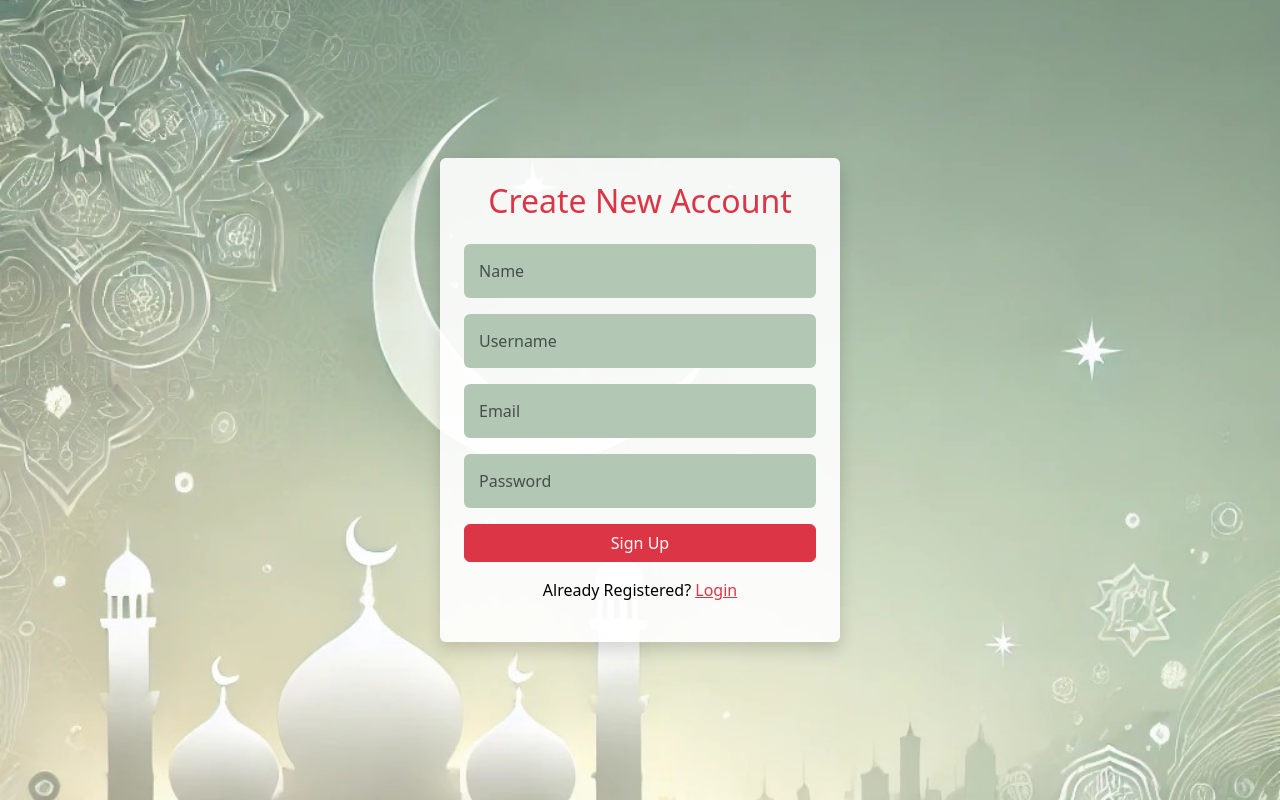
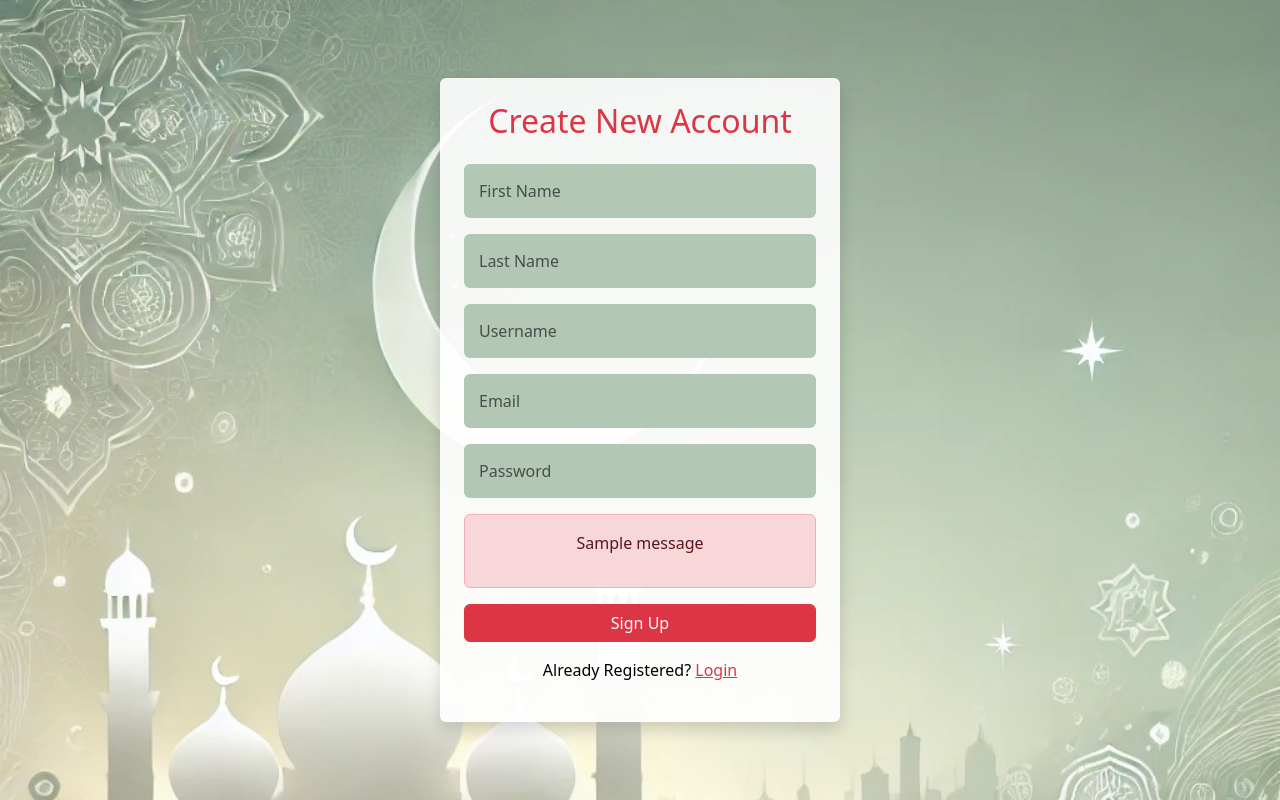
Before and after one commit to Ajingi1/edu_project, a Django app: page /signup/ in a window 1280 px wide. Shown: the part 59-859 px from the top of the page. Run offline with Django 5.2, Linux system fonts and the light colour scheme; tables that the repository leaves empty hold one stand-in row (values such as "Sample post"); one stand-in notice (Sample message) is shown; some libraries are stand-ins or nearby versions.

Commit message:
Add all files exclude .log .db

```diff
--- a/e_learnig/templates/layout.html
+++ b/e_learnig/templates/layout.html
@@ -32,7 +32,7 @@
         <div>
             {% if user.is_authenticated %}
             <!-- Navbar for authenticated users -->
-            {% include 'partials/nav.html' %}
+            {% include 'partials/navbar.html' %}
 
             {% else %}
             <!-- Navbar for guests (not logged in) -->
--- a/e_learnig/templates/login.html
+++ b/e_learnig/templates/login.html
@@ -12,7 +12,7 @@
         <form action="" method="post">
             {% csrf_token %}
             <div class="mb-3">
-                <input type="text" name="username" class="form-control" placeholder="Email Or Username" required>
+                <input type="text" name="login_input" class="form-control" placeholder="Email Or Username" required>
             </div>
             <div class="mb-3">
                 <input type="password" name="password" class="form-control" placeholder="Password" required>
@@ -25,4 +25,5 @@
         </form>
     </div>
 </div>
+
 {% endblock %}
--- a/e_learnig/templates/signup.html
+++ b/e_learnig/templates/signup.html
@@ -12,7 +12,10 @@
         <form action="" method="post">
             {% csrf_token %}
             <div class="mb-3">
-                <input type="text" name="name" class="form-control" placeholder="Name" required>
+                <input type="text" name="first-name" class="form-control" placeholder="First Name" required>
+            </div>
+            <div class="mb-3">
+                <input type="text" name="last-name" class="form-control" placeholder="Last Name" required>
             </div>
             <div class="mb-3">
                 <input type="text" name="username" class="form-control" placeholder="Username" required>
@@ -23,6 +26,14 @@
             <div class="mb-3">
                 <input type="password" name="password" class="form-control" placeholder="Password" required>
             </div>
+            {% if messages %}
+            <div class="alert alert-danger" role="alert">
+                {% for message in messages %}
+                <p>{{ message }}</p>
+                {% endfor %}
+            </div>
+            {% endif %}
+
             <button type="submit" class="btn btn-danger w-100">Sign Up</button>
             <p class="mt-3">Already Registered? <a href="{% url 'login' %}" class="text-danger">Login</a></p>
         </form>
--- a/e_learnig/urls.py
+++ b/e_learnig/urls.py
@@ -9,7 +9,7 @@ urlpatterns = [
     path('contact/', views.contact, name='contact'),
     path('signup/', views.signup, name='signup'),
     path('login/', views.login, name='login'),
-    # path('logout/', views.logout, name='logout'),
+    path('logout/', views.logout, name='logout'),
     # path('courses/', views.courses, name='courses'),
     # path('profile/', views.profile, name='profile'),
     # path('dashboard/', views.dashboard, name='dashboard'),
--- a/e_learnig/views.py
+++ b/e_learnig/views.py
@@ -2,6 +2,8 @@ from django.shortcuts import render, redirect, get_object_or_404, get_list_or_40
 from django.http import HttpResponse
 from django.template import loader
 from django.contrib.auth import authenticate, login as auth_login, logout as auth_logout
+from django.contrib.auth.models import User
+from django.contrib.auth.hashers import make_password
 from django.contrib import messages
 from django import forms
 from django.contrib.auth.forms import AuthenticationForm
@@ -19,26 +21,89 @@ def contact(request):
     return render(request, 'contact.html')
 
 def login(request):
+    # if request.method == 'POST':
+    #     username = request.POST.get('username')
+    #     password = request.POST.get('password')
+    #     user = authenticate(request, username=username, password=password)
+
+    #     if user is not None:
+    #         auth_login(request, user)
+    #         return redirect('dashboard')  # Redirect to a home page or another page after successful login
+    #     else:
+    #         # Handle the case where authentication fails
+    #         error_message = "Invalid username or password"
+    #         return render(request, 'login.html', {'error': error_message})
+    # else:
+    #     return render(request, 'login.html')
+
     if request.method == 'POST':
-        username = request.POST.get('username')
+        login_input = request.POST.get('login_input')  # This will accept either email or username
         password = request.POST.get('password')
+
+        # Check if the input is an email or username
+        if '@' in login_input:
+            # Input is an email
+            try:
+                user = User.objects.get(email=login_input)
+                # Retrieve the username using the email
+                username = user.username
+            except User.DoesNotExist:
+                username = None
+        else:
+            # Input is assumed to be a username
+            username = login_input
+
+        # Authenticate using the username (which could have been fetched by email or input directly)
         user = authenticate(request, username=username, password=password)
 
         if user is not None:
             auth_login(request, user)
-            return redirect('dashboard')  # Redirect to a home page or another page after successful login
+            # Redirect to a home page or another page after successful login
+            return redirect('index')
         else:
             # Handle the case where authentication fails
-            error_message = "Invalid username or password"
+            error_message = "Invalid email/username or password"
             return render(request, 'login.html', {'error': error_message})
     else:
         return render(request, 'login.html')
 
 def signup(request):
+    if request.method == 'POST':
+        # Get form data
+        first_name = request.POST.get('first-name')
+        last_name = request.POST.get('last-name')
+        username = request.POST.get('username')
+        email = request.POST.get('email')
+        password = request.POST.get('password')
+
+        # Check if username or email already exists
+        if User.objects.filter(username=username).exists():
+            messages.error(request, 'Username already taken. Please choose another one.')
+            return render(request, 'signup.html')
+
+        if User.objects.filter(email=email).exists():
+            messages.error(request, 'Email already registered. Please use a different email.')
+            return render(request, 'signup.html')
+
+        # Create new user
+        user = User.objects.create(
+            username = username,
+            email = email,
+            password =  make_password(password),
+            first_name = first_name,
+            last_name = last_name
+        )
+        user.save()
+
+        messages.success(request, 'Account created successfully! You can now log in.')
+        # Redirect to the login page after successful signup
+        return redirect('login')
+    # Show signup form
     return render(request, 'signup.html')
 
 @login_required
 def logout(request):
     """Logs out the user and redirects to the home page."""
     auth_logout(request)
-    return redirect('index')  # Redirect to a view named 'index'
+    # Redirect to a  'index' file
+    return redirect('index')
```
Also changed, not shown: e_learnig/templates/partials/navbar.html (+6 -5 lines), db.sqlite3, 1 other file.
